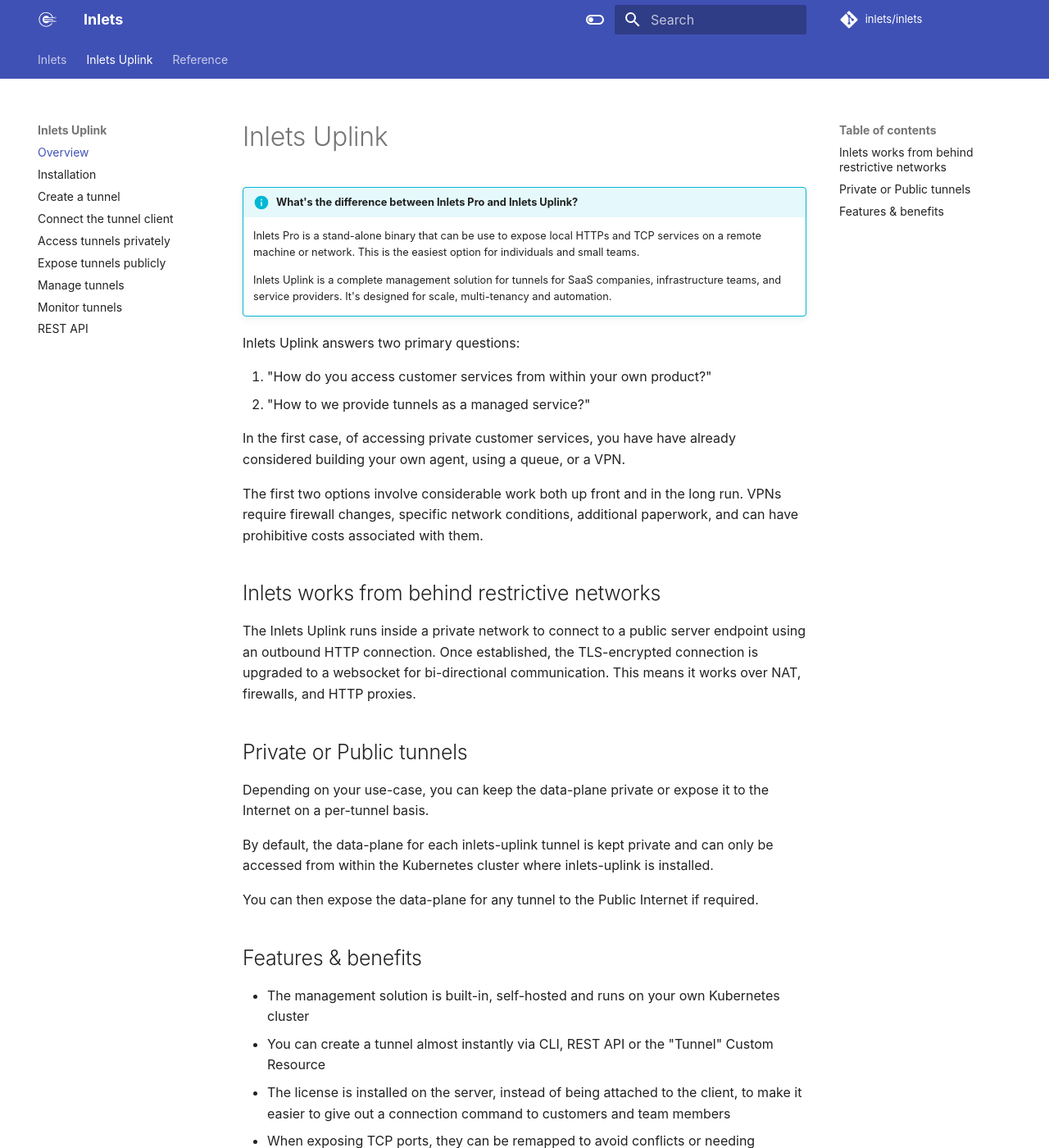
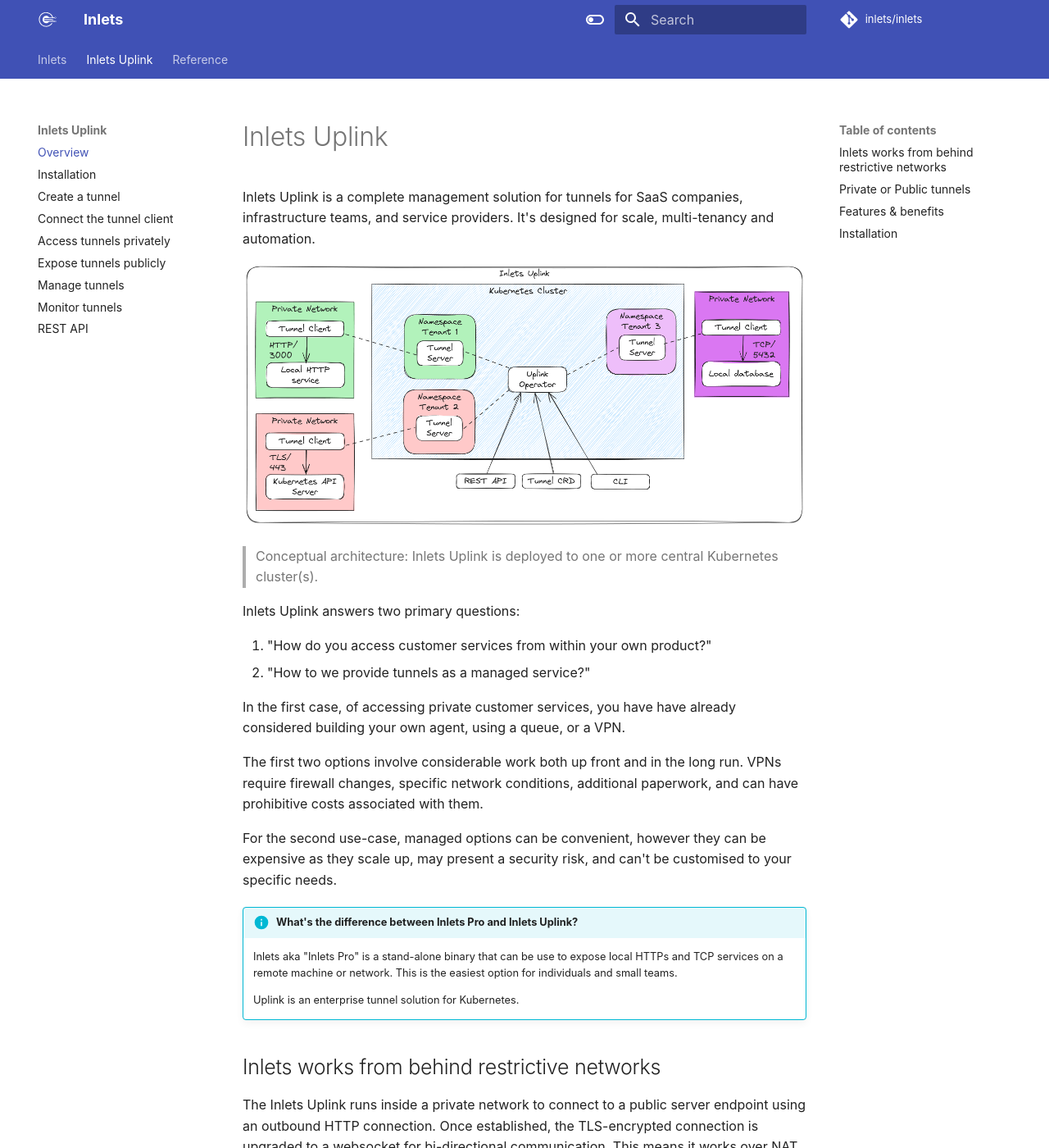
Before and after one commit to inlets/docs.inlets.dev, an MkDocs documentation site: the page built from docs/uplink/index.md, in a window 1280 px wide and 1400 px high. Shown: the whole window at 82% size. Built offline with MkDocs 1.6.1 and Material for MkDocs 9.7.7, drawn with Linux system fonts in a browser that asks for light colours; some web fonts are replaced; some of the changed text lies outside the part shown.

Commit message:
Updates to overview page for uplink including diagram
Signed-off-by: Alex Ellis (OpenFaaS Ltd) <alexellis2@gmail.com>

```diff
--- a/docs/uplink/index.md
+++ b/docs/uplink/index.md
@@ -1,10 +1,9 @@
 # Inlets Uplink
 
-!!! info "What's the difference between Inlets Pro and Inlets Uplink?"
+Inlets Uplink is a complete management solution for tunnels for SaaS companies, infrastructure teams, and service providers. It's designed for scale, multi-tenancy and automation.
 
-    Inlets Pro is a stand-alone binary that can be use to expose local HTTPs and TCP services on a remote machine or network. This is the easiest option for individuals and small teams.
-
-    Inlets Uplink is a complete management solution for tunnels for SaaS companies, infrastructure teams, and service providers. It's designed for scale, multi-tenancy and automation.
+![Conceptual overview](/images/uplink/conceptual.png)
+> Conceptual architecture: Inlets Uplink is deployed to one or more central Kubernetes cluster(s).
 
 Inlets Uplink answers two primary questions:
 
@@ -15,13 +14,21 @@
 
 The first two options involve considerable work both up front and in the long run. VPNs require firewall changes, specific network conditions, additional paperwork, and can have prohibitive costs associated with them.
 
+For the second use-case, managed options can be convenient, however they can be expensive as they scale up, may present a security risk, and can't be customised to your specific needs.
+
+!!! info "What's the difference between Inlets Pro and Inlets Uplink?"
+
+    Inlets aka "Inlets Pro" is a stand-alone binary that can be use to expose local HTTPs and TCP services on a remote machine or network. This is the easiest option for individuals and small teams.
+
+    Uplink is an enterprise tunnel solution for Kubernetes.
+
 ## Inlets works from behind restrictive networks
 
 The Inlets Uplink runs inside a private network to connect to a public server endpoint using an outbound HTTP connection. Once established, the TLS-encrypted connection is upgraded to a websocket for bi-directional communication. This means it works over NAT, firewalls, and HTTP proxies.
 
 ## Private or Public tunnels
 
-Depending on your use-case, you can keep the data-plane private or expose it to the Internet on a per-tunnel basis.
+Depending on your use-case, you can keep the [data-plane private](/uplink/private-tunnels/) or [expose it to the Internet](/uplink/expose-tunnels/) on a per-tunnel basis.
 
 By default, the data-plane for each inlets-uplink tunnel is kept private and can only be accessed from within the Kubernetes cluster where inlets-uplink is installed.
 
@@ -40,6 +47,10 @@
 
 Support via email is included for the installation and operation of your inlets-uplink installation.
 
-You can read more about why we created inlets uplink [in the product announcement](https://inlets.dev/blog/2022/11/16/service-provider-uplinks.html).
+You can read more about why we created inlets uplink [in the original product announcement](https://inlets.dev/blog/2022/11/16/service-provider-uplinks.html).
+
+## Installation
+
+Learn more about how to [install Inlets Uplink](/uplink/installation/).
 
 Reach out to us if you have questions or would like to see a demo: [Contact the inlets team](https://inlets.dev/contact)
```
Also changed, not shown: docs/images/uplink/conceptual.png (added).
